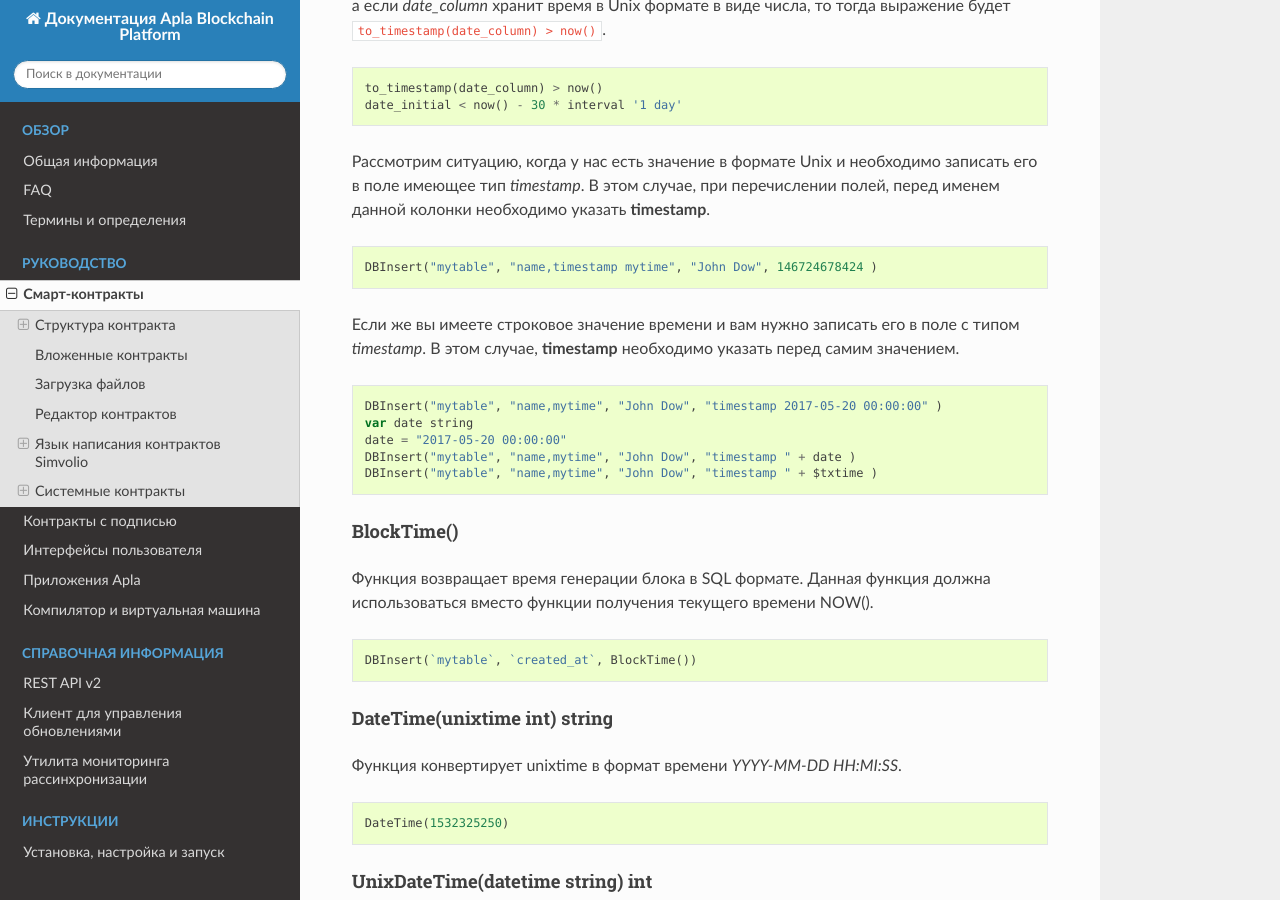
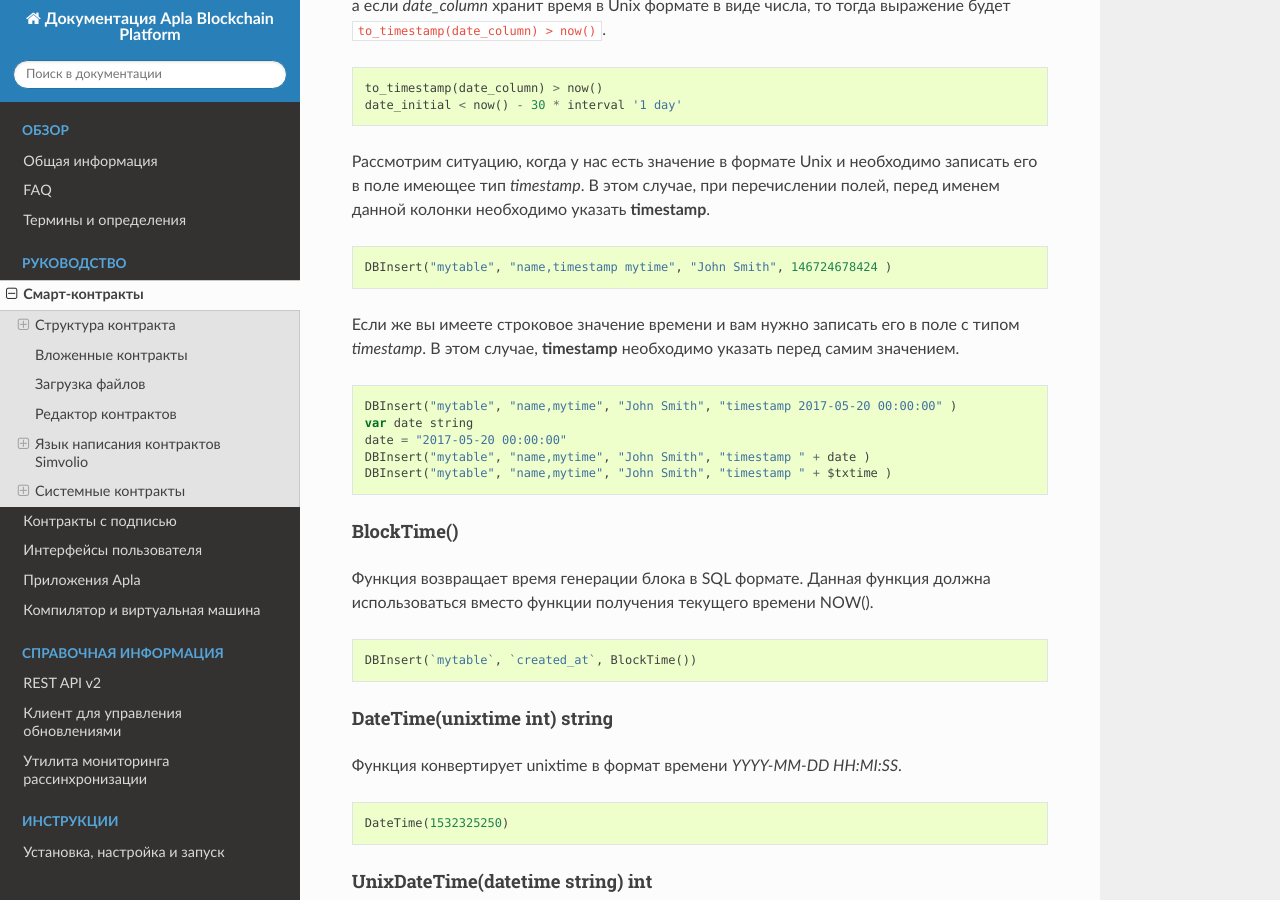
Before and after one commit to AplaProject/apla-docs-ru, a Sphinx documentation site: the page built from source/topics/script.rst, in a window 1280 px wide and 900 px high, scrolled down 34771 px. Built offline with Sphinx 7.4.7 and the Read the Docs theme 2.0.0, drawn with Linux system fonts in a browser that asks for light colours; some of the changed text lies outside the part shown.

Commit message:
Everyman gets a new name

```diff
--- a/source/topics/script.rst
+++ b/source/topics/script.rst
@@ -658,7 +658,7 @@
 
 .. code:: js
 
-    DBInsert("mytable", {name: "John Dow", amount: 100})
+    DBInsert("mytable", {name: "John Smith", amount: 100})
 
 DBUpdate(tblname string, id int, params map)
 --------------------------------------------
@@ -671,7 +671,7 @@
 
 .. code:: js
 
-    DBUpdate("mytable", myid, {name: "John Dow", amount: 100})
+    DBUpdate("mytable", myid, {name: "John Smith", amount: 100})
 
 DBUpdateExt(tblname string, where map, params map)
 --------------------------------------------------------------------------
@@ -684,7 +684,7 @@
 
 .. code:: js
 
-    DBUpdateExt("mytable", {id: $key_id, ecosystem: $ecosystem_id}, {name: "John Dow", amount: 100})
+    DBUpdateExt("mytable", {id: $key_id, ecosystem: $ecosystem_id}, {name: "John Smith", amount: 100})
 
 DelColumn(tblname string, column string)
 --------------------------------------------
@@ -1500,17 +1500,17 @@
 
 .. code:: js
 
-   DBInsert("mytable", "name,timestamp mytime", "John Dow", 146724678424 )
+   DBInsert("mytable", "name,timestamp mytime", "John Smith", 146724678424 )
 
 Если же вы имеете строковое значение времени и вам нужно записать его в поле с типом *timestamp*. В этом случае,  **timestamp** необходимо указать перед самим значением.
 
 .. code:: js
 
-   DBInsert("mytable", "name,mytime", "John Dow", "timestamp 2017-05-20 00:00:00" )
+   DBInsert("mytable", "name,mytime", "John Smith", "timestamp 2017-05-20 00:00:00" )
    var date string
    date = "2017-05-20 00:00:00"
-   DBInsert("mytable", "name,mytime", "John Dow", "timestamp " + date )
-   DBInsert("mytable", "name,mytime", "John Dow", "timestamp " + $txtime )
+   DBInsert("mytable", "name,mytime", "John Smith", "timestamp " + date )
+   DBInsert("mytable", "name,mytime", "John Smith", "timestamp " + $txtime )
 
 BlockTime()
 -----------
```
